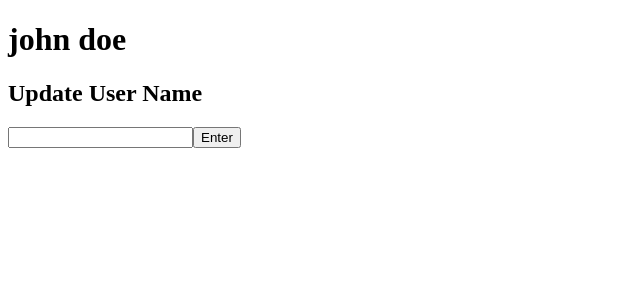
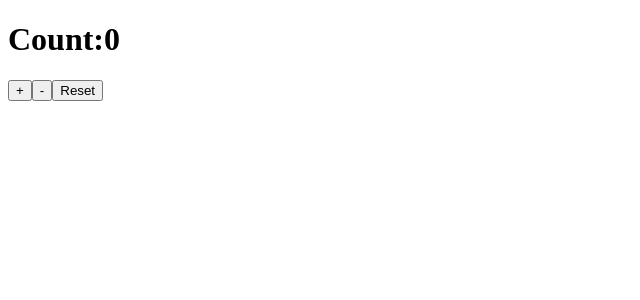
Before and after one commit to hammadhttps/react_practice, a React (Vite) app in the folder my_app_4/: page / in a window 1280 px wide. Shown: the top 300 px of the page, without its empty margins (0-640 px from the left). Built offline with nearby package versions, Linux system fonts and the light colour scheme.

Commit message:
feat: add Use_reducer_eg component and integrate it into App; remove UserProvider and related components

```diff
--- a/my_app_4/src/components/App.jsx
+++ b/my_app_4/src/components/App.jsx
@@ -7,6 +7,7 @@
 import User_profile from './User_profile'
 import { UserProvider } from './UserContext'
 import UpdateUser from './UpdateUser'
+import Use_reducer_eg from './Use_reducer_eg'
 
 
  const App = () => {
@@ -18,11 +19,17 @@
 
 
     //context_api_eg
+    // <div>
+    //   <UserProvider>
+    //   <User_profile/>
+    //   <UpdateUser/>
+    //   </UserProvider>
+    // </div>
+
+    //use reducer eg
+
     <div>
-      <UserProvider>
-      <User_profile/>
-      <UpdateUser/>
-      </UserProvider>
+      <Use_reducer_eg/>
     </div>
 
    )
--- /dev/null
+++ b/my_app_4/src/components/Use_reducer_eg.jsx
@@ -0,0 +1,32 @@
+import React from 'react'
+import { useReducer } from 'react'
+
+const initial_State={count:0};
+const reducer=(state,action)=>{
+    switch(action.type){
+        case 'increment':
+            return {...state,count:state.count+1};
+            case 'decrement':
+                return {...state,count:state.count-1};
+
+                case 'reset':
+                    return {...state,count:0};
+                default:
+                    return state;
+                    }
+}
+
+
+const Use_reducer_eg = () => {
+   const[state,dispatch]=useReducer(reducer,initial_State);
+  return (
+    <div>
+        <h1>Count:{state.count}</h1>
+        <button onClick={()=>dispatch({type:"increment"})}>+</button>
+        <button onClick={()=>dispatch({type:"decrement"})}>-</button>
+        <button onClick={()=>dispatch({type:"reset"})}>Reset</button>
+    </div>
+  )
+}
+
+export default Use_reducer_eg
```
